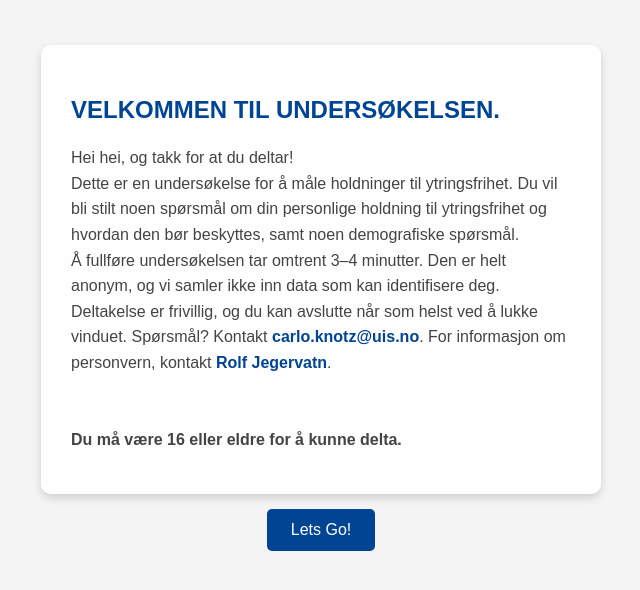
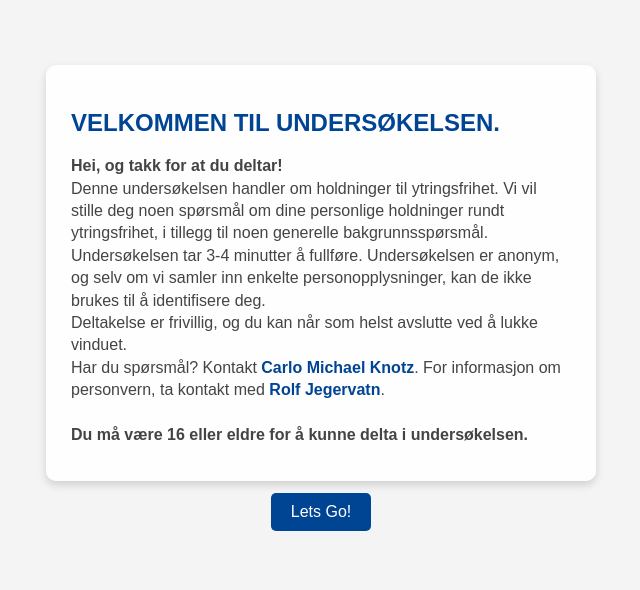
Before and after one commit to ytringsfrihet/ytringsfrihet.github.io, a plain HTML site: page index.html in a window 1280 px wide. Shown: the part 102-692 px from the top of the page, without its empty margins (319-959 px from the left). Drawn offline with Linux system fonts and the light colour scheme.

Commit message:
Update index.html

```diff
--- a/index.html
+++ b/index.html
@@ -9,7 +9,7 @@
         body {
             font-family: "Arial", sans-serif;
             font-size: 16px;
-            line-height: 1.6;
+            line-height: 1.4;
             background: url('background.jpg') center/cover no-repeat, #f4f4f4;
             display: flex;
             flex-direction: column;
@@ -22,7 +22,7 @@
         }
         .container {
             background: rgba(255, 255, 255, 0.9);
-            padding: 30px;
+            padding: 25px;
             border-radius: 10px;
             box-shadow: 0 4px 8px rgba(0, 0, 0, 0.15);
             max-width: 500px;
@@ -32,13 +32,13 @@
             font-size: 24px;
             font-weight: bold;
             color: #004494;
-            margin-bottom: 15px;
+            margin-bottom: 12px;
             text-align: left;
         }
         .container p {
             font-size: 16px;
             color: #444;
-            margin-bottom: 12px;
+            margin-bottom: 10px;
             text-align: left;
         }
         .container a {
@@ -51,10 +51,10 @@
         }
         .button-container {
             text-align: center;
-            margin-top: 15px;
+            margin-top: 12px;
         }
         .start-button {
-            padding: 12px 24px;
+            padding: 10px 20px;
             border: none;
             background-color: #004494;
             color: white;
@@ -71,12 +71,13 @@
 <body>
     <div class="container">
         <h1>VELKOMMEN TIL UNDERSØKELSEN.</h1>
-        <p>Hei hei, og takk for at du deltar!<br>
-        Dette er en undersøkelse for å måle holdninger til ytringsfrihet. Du vil bli stilt noen spørsmål om din personlige holdning til ytringsfrihet og hvordan den bør beskyttes, samt noen demografiske spørsmål.<br>
-        Å fullføre undersøkelsen tar omtrent 3–4 minutter. Den er helt anonym, og vi samler ikke inn data som kan identifisere deg.<br>
-        Deltakelse er frivillig, og du kan avslutte når som helst ved å lukke vinduet. Spørsmål? Kontakt <a href="mailto:carlo.knotz@uis.no">carlo.knotz@uis.no</a>.
-        For informasjon om personvern, kontakt <a href="mailto:rolf.jegervatn@uis.no">Rolf Jegervatn</a>.<br><br><strong><br>
-        <strong>Du må være 16 eller eldre for å kunne delta.</strong></p>
+        <p><strong>Hei, og takk for at du deltar!</strong><br>
+        Denne undersøkelsen handler om holdninger til ytringsfrihet. Vi vil stille deg noen spørsmål om dine personlige holdninger rundt ytringsfrihet, i tillegg til noen generelle bakgrunnsspørsmål.<br>
+        Undersøkelsen tar 3-4 minutter å fullføre. Undersøkelsen er anonym, og selv om vi samler inn enkelte personopplysninger, kan de ikke brukes til å identifisere deg.<br>
+        Deltakelse er frivillig, og du kan når som helst avslutte ved å lukke vinduet.<br>
+        Har du spørsmål? Kontakt <a href="mailto:carlo.knotz@uis.no">Carlo Michael Knotz</a>. For informasjon om personvern, ta kontakt med <a href="mailto:rolf.jegervatn@uis.no">Rolf Jegervatn</a>.<br><br>
+        <strong>Du må være 16 eller eldre for å kunne delta i undersøkelsen.</strong>
+        </p>
     </div>
 
     <div class="button-container">
```
